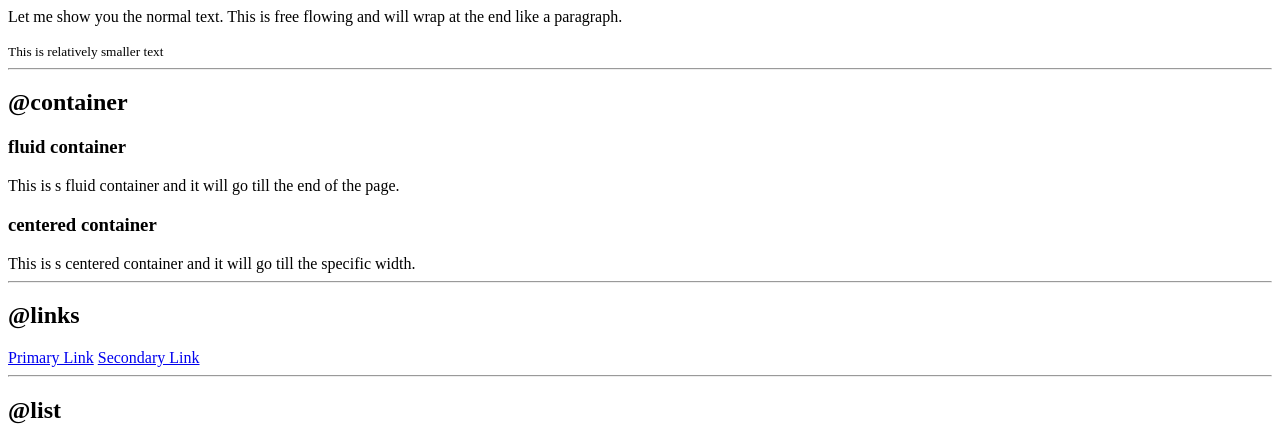
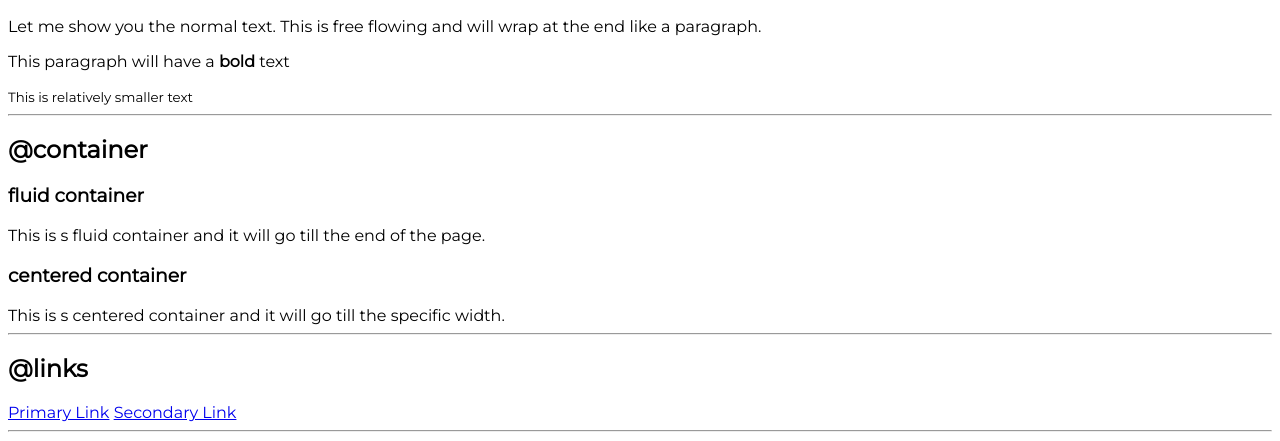
Before and after one commit to Ankadyan96/basic-of-HTML-CSS, a plain HTML site: page index.html in a window 1280 px wide. Shown: the part 282-723 px from the top of the page. Drawn offline with Linux system fonts and the light colour scheme.

Commit message:
Typography and font

```diff
--- a/index.html
+++ b/index.html
@@ -5,6 +5,7 @@
     <meta http-equiv="X-UA-Compatible" content="IE=edge" />
     <meta name="viewport" content="width=device-width, initial-scale=1.0" />
     <title>Component Library</title>
+    <link rel="stylesheet" href="styles.css">
   </head>
   <body>
     <h1>Welcome to Ankit's component library</h1>
@@ -22,6 +23,7 @@
       Let me show you the normal text. This is free flowing and will wrap at the
       end like a paragraph.
     </p>
+    <p>This paragraph will have a <strong>bold</strong> text</p>
     <small>This is relatively smaller text</small>
 
     <hr />
--- /dev/null
+++ b/styles.css
@@ -0,0 +1,5 @@
+@import url('https://fonts.googleapis.com/css2?family=Montserrat&display=swap');
+
+body{
+    font-family: 'Montserrat', sans-serif;
+}
```
